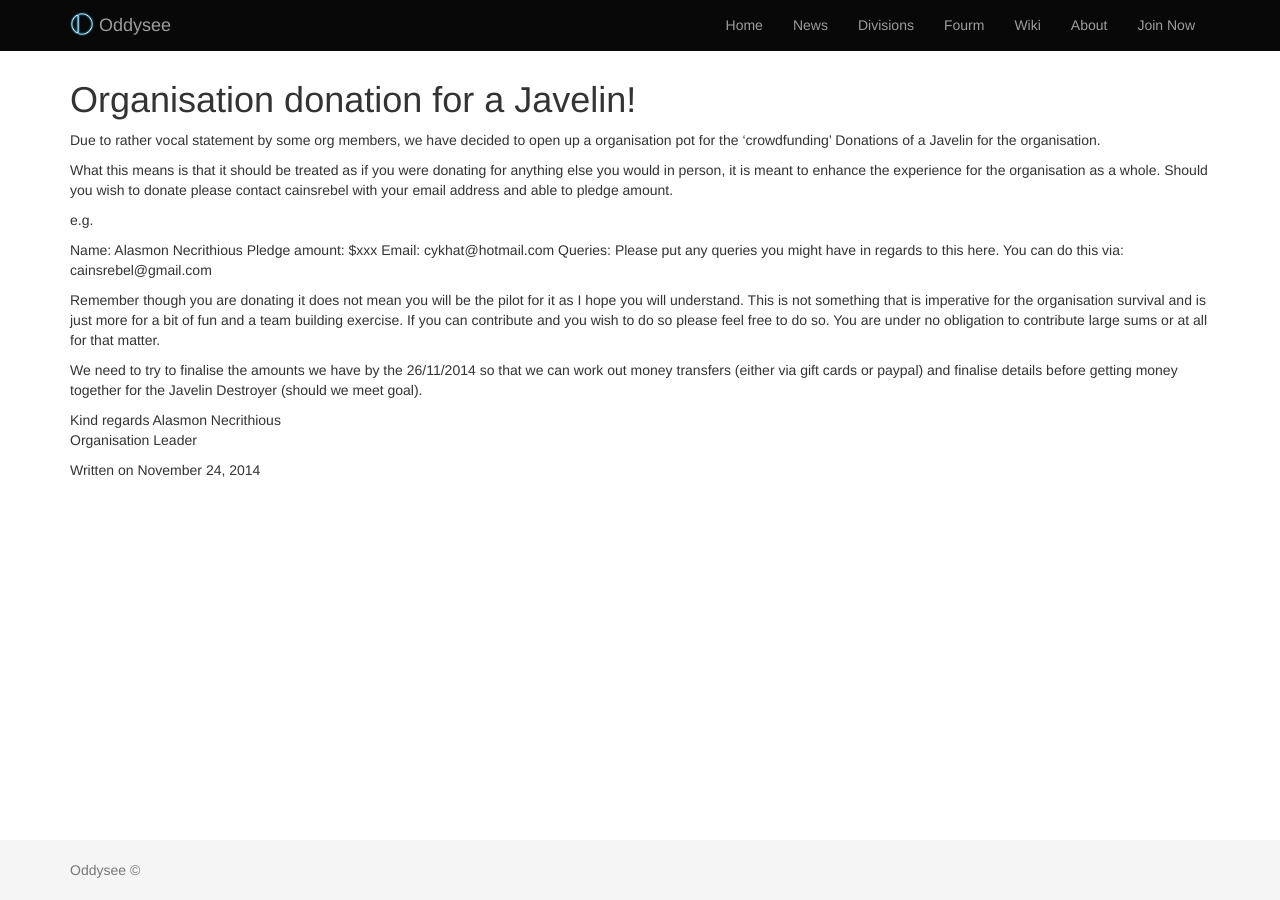
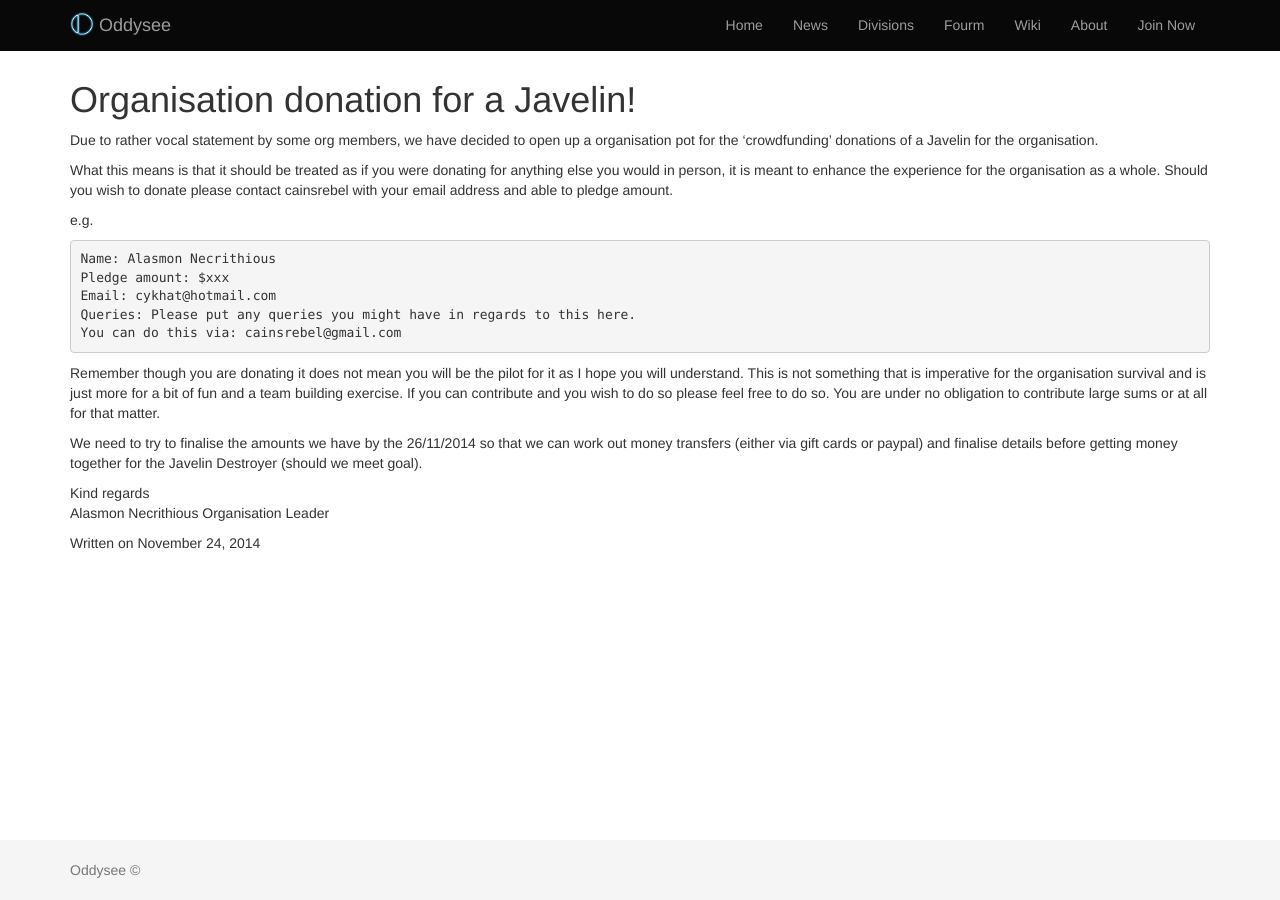
Before and after one commit to OddyseeGamers/oddysee, a Jekyll site: the page built from _posts/2014-11-24-organisation-donation-for-a-javelin.md, in a window 1280 px wide. Built offline with Jekyll 4.4.1, drawn with Linux system fonts in a browser that asks for light colours; nearby versions of some CDN libraries.

````diff
--- a/_posts/2014-11-24-organisation-donation-for-a-javelin.md
+++ b/_posts/2014-11-24-organisation-donation-for-a-javelin.md
@@ -3,7 +3,7 @@ layout: post
 title: Organisation donation for a Javelin!
 ---
 Due to rather vocal statement by some org members, we have decided to open up a
-organisation pot for the ‘crowdfunding’ Donations of a Javelin for the
+organisation pot for the 'crowdfunding' donations of a Javelin for the
 organisation.
 
 What this means is that it should be treated as if you were donating for
@@ -13,11 +13,13 @@ with your email address and able to pledge amount.
 
 e.g.
 
+```
 Name: Alasmon Necrithious
 Pledge amount: $xxx
 Email: cykhat@hotmail.com
 Queries: Please put any queries you might have in regards to this here.
 You can do this via: cainsrebel@gmail.com
+```
 
 Remember though you are donating it does not mean you will be the pilot for it
 as I hope you will understand. This is not something that is imperative for the
````
